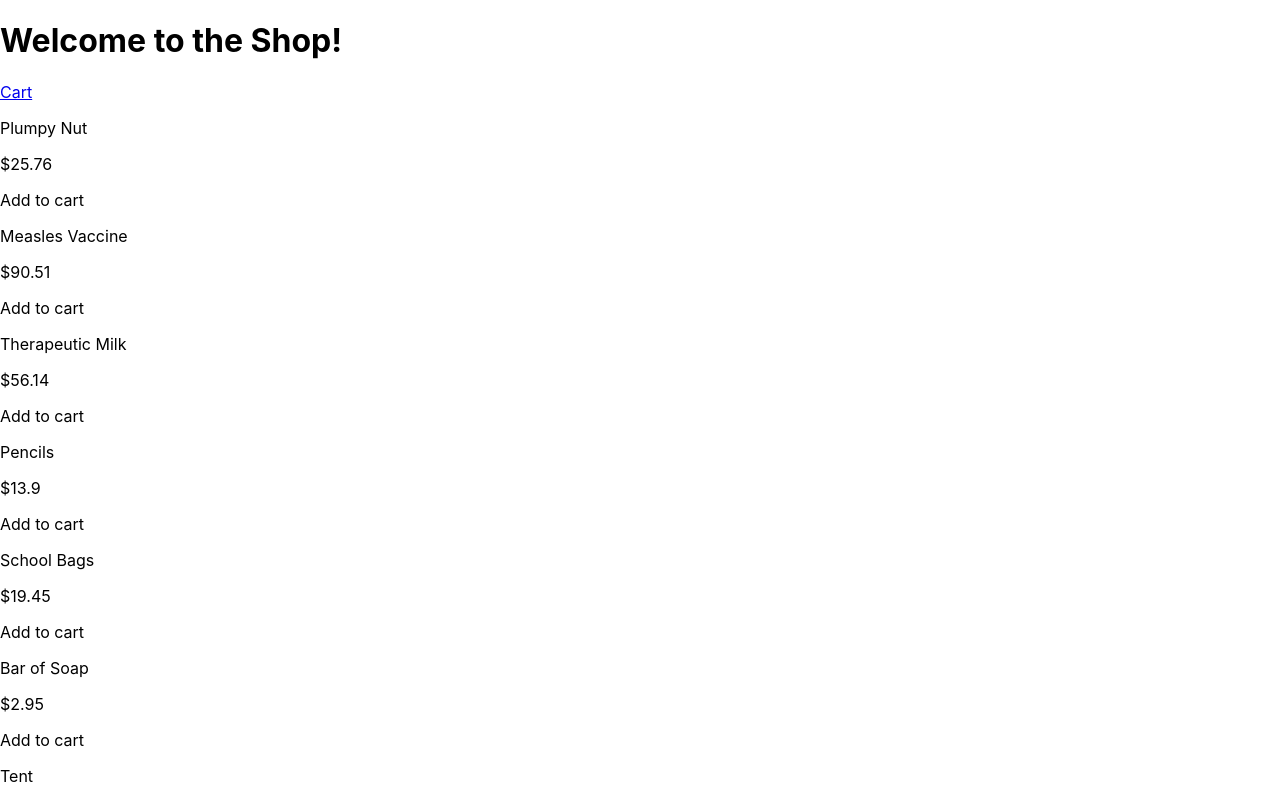
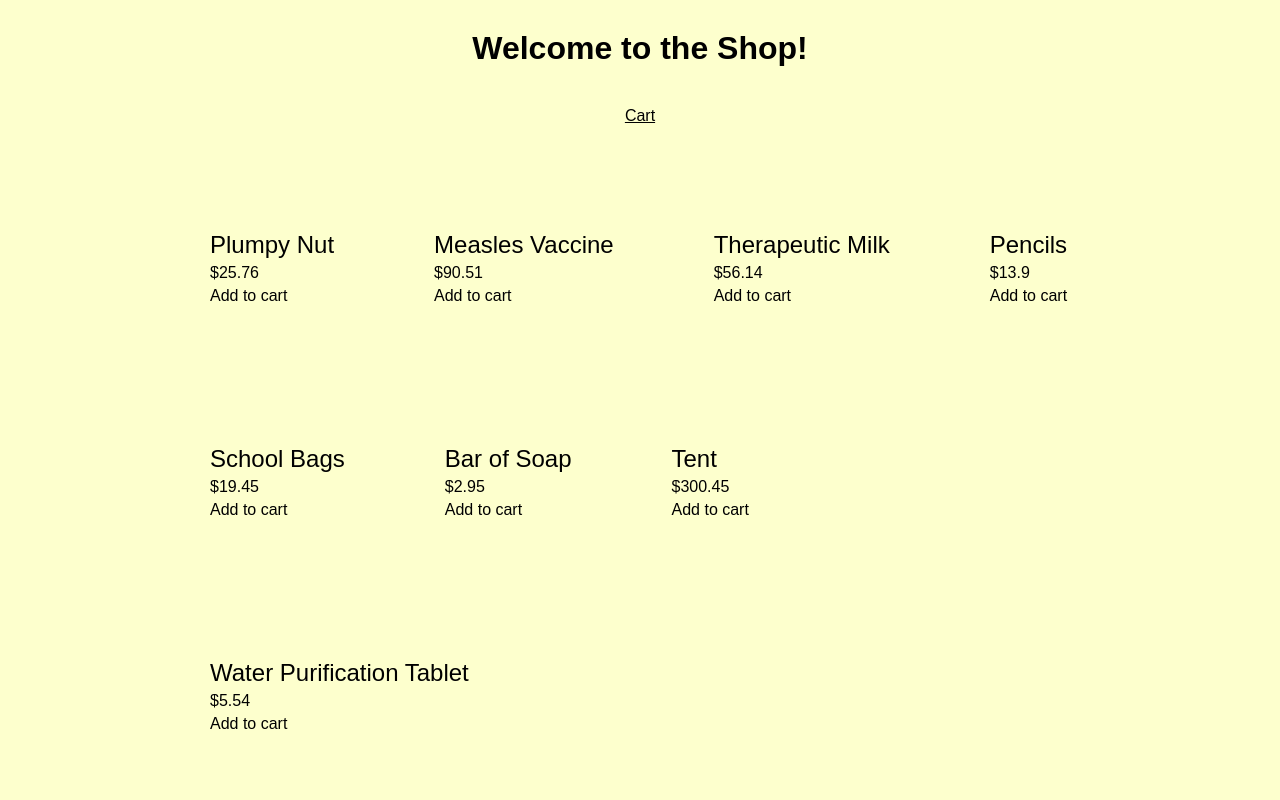
Before and after one commit to cat-cummings/unicef-assessment, a React (Create React App) app: page / in a window 1280 px wide. Shown: the top 800 px of the page. Built offline with nearby package versions, Linux system fonts and the light colour scheme.

Commit message:
added styling

```diff
--- a/src/Components/Cart.tsx
+++ b/src/Components/Cart.tsx
@@ -1,4 +1,3 @@
-import { useState } from 'react'
 import { useSelector, useDispatch } from "react-redux";
 import { RootState } from "../store";
 import { addToCart, removeFromCart, removeOneItem } from "../Actions";
@@ -6,10 +5,9 @@ import { addToCart, removeFromCart, removeOneItem } from "../Actions";
 function Cart() {
     const cart = useSelector((globalState: RootState) => globalState.cart)
     const dispatch = useDispatch()
-    const [changes, setChanges] = useState({})
 
     const pricesArray: number[] = cart.map((item) => item.price * item.quantity)
-    const overallTotal: number = pricesArray.flat().reduce((acc, sum) => acc + sum)
+    const overallTotal: number = pricesArray.flat().reduce((acc, sum) => sum + acc, 0)
 
     const remove = (name: string) => {
         dispatch(removeFromCart(name))
@@ -21,9 +19,17 @@ function Cart() {
         dispatch(removeOneItem(name))
     }
 
+    let message: string
+
+    if (overallTotal === 0.00) {
+        message = 'Your cart is empty!'
+    } else {
+        message = 'Here are your shopping cart items'
+    }
+
     return(
         <div className='cart'>
-            <h1>Here are your shopping cart items</h1>
+            <h1>{message}</h1>
             <table>
                 <thead>
                     <tr>
@@ -45,13 +51,13 @@ function Cart() {
                                 price: ${price * quantity}
                             </td>
                             <td>
-                                <button onClick={() => remove(name)}>delete</button>
+                                <button className='cart-button' onClick={() => remove(name)}>delete</button>
                             </td>
                             <td>
-                                <button onClick={() => handlePlus(name, price)}>+</button>
+                                <button className='cart-button' onClick={() => handlePlus(name, price)}>+</button>
                             </td>
                             <td>
-                                <button onClick={() => handleMinus(name)}>-</button>
+                                <button className='cart-button' onClick={() => handleMinus(name)}>-</button>
                             </td>
                             </tr>
                         )
--- a/src/Components/ShoppingList.tsx
+++ b/src/Components/ShoppingList.tsx
@@ -4,7 +4,7 @@ import ShoppingListItem from "./ShoppingListItem";
 
 function ShoppingList() {
     return(
-        <div>
+        <div className='container'>
             {data.map((item) => {
                 return <ShoppingListItem item={item}/>
             })}
--- a/src/index.css
+++ b/src/index.css
@@ -1,13 +1,84 @@
 body {
-  margin: 0;
-  font-family: -apple-system, BlinkMacSystemFont, 'Segoe UI', 'Roboto', 'Oxygen',
-    'Ubuntu', 'Cantarell', 'Fira Sans', 'Droid Sans', 'Helvetica Neue',
-    sans-serif;
-  -webkit-font-smoothing: antialiased;
-  -moz-osx-font-smoothing: grayscale;
+  width: 75%;
+  margin: auto;
+  background-color: #fdffcd;
+  font-family: Arial, Helvetica, sans-serif;
 }
 
-code {
-  font-family: source-code-pro, Menlo, Monaco, Consolas, 'Courier New',
-    monospace;
+.container {
+  display: flex;
+  flex-wrap: wrap;
+  flex-direction: row;
 }
+
+.item {
+  margin: 50px;
+}
+
+h1 {
+  margin-top: 30px;
+}
+
+.header {
+  text-align: center;
+}
+
+a {
+  color: black;
+}
+
+a:visited {
+  color: black;
+}
+
+.welcome {
+  margin-bottom: 40px;
+}
+
+.item p {
+  margin: 5px 0;
+}
+
+.item .name {
+  margin-top: 40px;
+  font-size: x-large;
+  font-weight: 300;
+}
+
+.item p:last-child {
+  display: flex;
+  justify-content: space-between;
+  color: darkgray;
+}
+
+.item .cart-link {
+  text-align: right;
+}
+
+.cart table {
+  width: 100%;
+}
+
+.cart .update-input {
+  width: 40px;
+  text-align: center;
+  margin-bottom: 0px; /* skeleton override */
+}
+
+.cart tbody button {
+  border: 0;
+  padding-top: 10px;
+}
+
+.cart .actions {
+  display: flex;
+  justify-content: space-between;
+}
+
+.cart-button:hover {
+  cursor: pointer;
+}
+
+.cart-link:hover {
+  cursor: pointer;
+}
```
